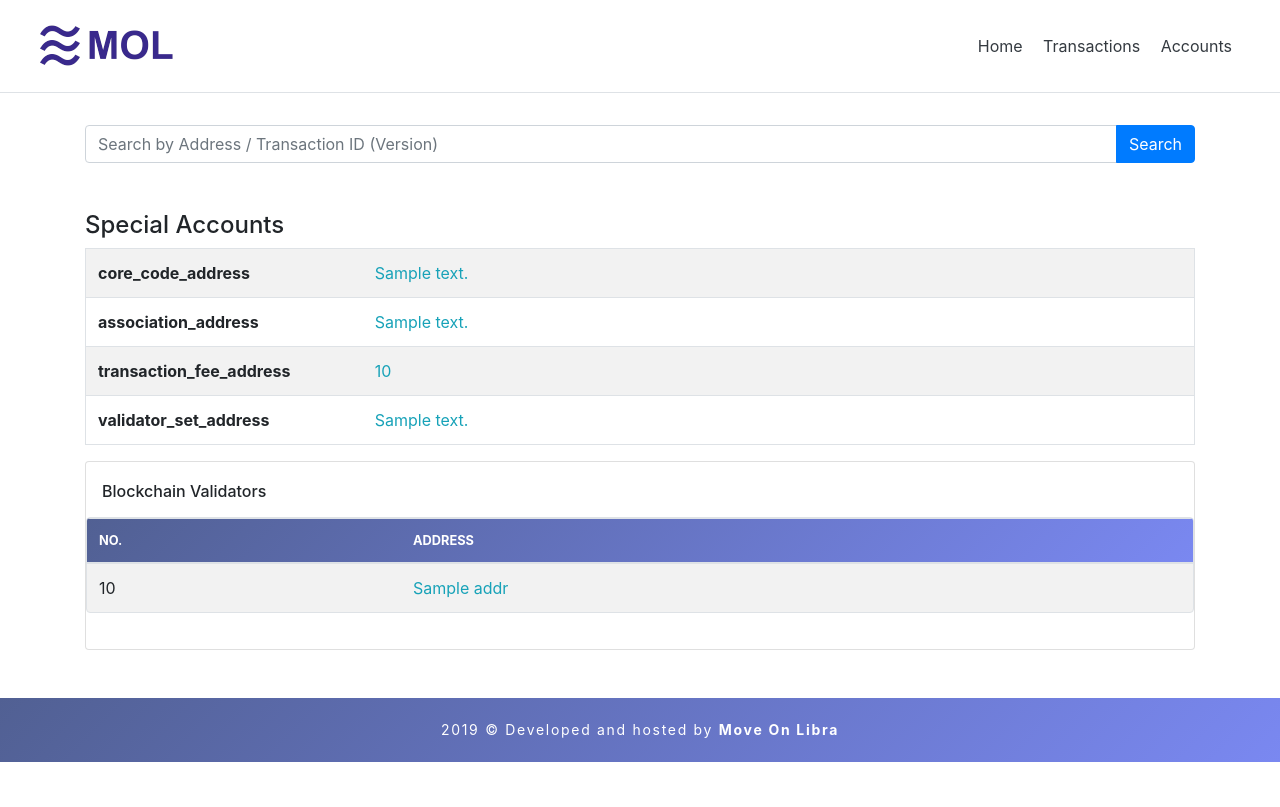
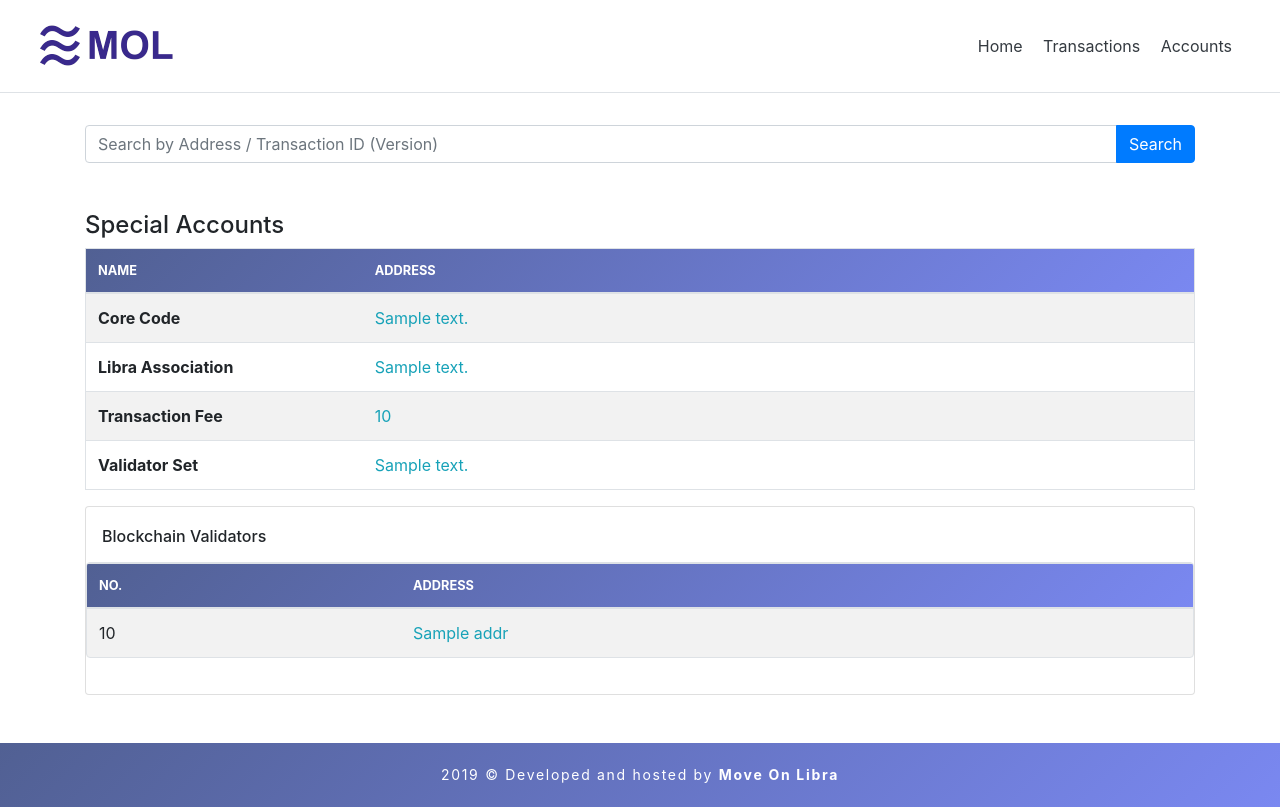
Before and after one commit to MoveOnLibra/LibraExplorer, a Flask app: template templates/accounts.html in a window 1280 px wide. Before the commit the page ends 762 px from the top, so only its background shows below. Run offline with Flask 2, Linux system fonts and the light colour scheme; the template is opened without the code that fills it: most values are stand-ins (such as "Sample title", 1, 10 or a date in 2020); some libraries are stand-ins or nearby versions.

Commit message:
view change

```diff
--- a/templates/accounts.html
+++ b/templates/accounts.html
@@ -13,27 +13,33 @@
       </div>
 
             <table class="table table-striped  border box-shadow rounded" style="table-layout: fixed; width: 100%">
+              <thead class="gradient_bg">
+              <tr class="small text-uppercase">
+              <th scope="col" title="UTC Time" style="width: 25%; color:white">Name</th>
+              <th scope="col" title="Sender Address" style="width: 75%; color:white">Address</th>
+              </tr>
+              </thead>
               <tbody>
                 <tr>
-                  <td style="width: 25%"><strong>core_code_address</strong></td>
+                  <td style="width: 25%"><strong>Core Code</strong></td>
                   <td style="width: 75%">
                     <a href="/accounts/{{core_code_address}}"><span class="text-info" style="overflow-wrap: break-word;word-wrap: break-word;">{{core_code_address}}</span></a>
                   </td>
                 </tr>
                 <tr>
-                  <td style="width: 25%"><strong>association_address</strong></td>
+                  <td style="width: 25%"><strong>Libra Association</strong></td>
                   <td style="width: 75%">
                     <a href="/accounts/{{association_address}}"><span class="text-info" style="overflow-wrap: break-word;word-wrap: break-word;">{{association_address}}</span></a>
                   </td>
                 </tr>
                 <tr>
-                  <td style="width: 25%"><strong>transaction_fee_address</strong></td>
+                  <td style="width: 25%"><strong>Transaction Fee</strong></td>
                   <td style="width: 75%">
                     <a href="/accounts/{{transaction_fee_address}}"><span class="text-info" style="overflow-wrap: break-word;word-wrap: break-word;">{{transaction_fee_address}}</span></a>
                   </td>
                 </tr>
                 <tr>
-                  <td style="width: 25%"><strong>validator_set_address</strong></td>
+                  <td style="width: 25%"><strong>Validator Set</strong></td>
                   <td style="width: 75%">
                     <a href="/accounts/{{validator_set_address}}"><span class="text-info" style="overflow-wrap: break-word;word-wrap: break-word;">{{validator_set_address}}</span></a>
                   </td>
--- a/templates/index.html
+++ b/templates/index.html
@@ -23,9 +23,9 @@
     <th scope="col" title="Version Transaction ID" style="color:white">TX ID</th>
     <th scope="col" title="UTC Time" style="color:white">Expiration Time</th>
     <th scope="col" title="Transaction Type" style="color:white">Type</th>
-    <th scope="col" title="Sender Address" style="color:white">From</th>
+    <th scope="col" title="Sender Address" style="color:white">Sender</th>
     <th scope="col" width="20" style="color:white; text-align:center">---&gt;</th>
-    <th scope="col" title="Receiver Address" style="color:white">To</th>
+    <th scope="col" title="Receiver Address" style="color:white">Receiver</th>
     <th scope="col" title="Transfer Amount" style="color:white">Amount</th>
     <th scope="col" title="Transaction Fee" style="color:white">TX Fee</th>
     </tr>
--- a/templates/transactions.html
+++ b/templates/transactions.html
@@ -2,7 +2,7 @@
 {% block content %}
 
 <div class="text-center">
-    <h2 class="mt-3">Transactions</h2>
+    <h4 class="mt-3">Transactions</h4>
 </div>
 
 
@@ -41,9 +41,9 @@
     <th scope="col" title="Version Transaction ID" style="color:white">TX ID</th>
     <th scope="col" title="UTC Time" style="color:white">Expiration Time</th>
     <th scope="col" title="Transaction Type" style="color:white">Type</th>
-    <th scope="col" title="Sender Address" style="color:white">From</th>
+    <th scope="col" title="Sender Address" style="color:white">Sender</th>
     <th scope="col" width="20" style="color:white; text-align:center">---&gt;</th>
-    <th scope="col" title="Receiver Address" style="color:white">To</th>
+    <th scope="col" title="Receiver Address" style="color:white">Receiver</th>
     <th scope="col" title="Transfer Amount" style="color:white">Amount</th>
     <th scope="col" title="Transaction Fee" style="color:white">TX Fee</th>
     </tr>
```
